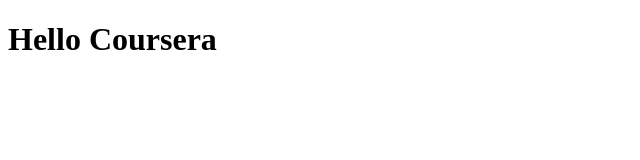
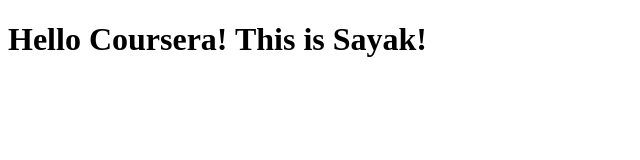
Before and after one commit to WindlessRook/John_Hopkins_University-Web_Development_Course, a plain HTML site: page site/index.html in a window 1280 px wide. Shown: the whole page, without its empty margins (0-640 px from the left). Drawn offline with Linux system fonts and the light colour scheme.

Commit message:
Slight addtion.

```diff
--- a/site/index.html
+++ b/site/index.html
@@ -4,6 +4,6 @@
 	<title>Hello Coursera</title>
 </head>
 <body>
-<h1>Hello Coursera</h1>
+<h1>Hello Coursera! This is Sayak!</h1>
 </body>
 </html>
```
